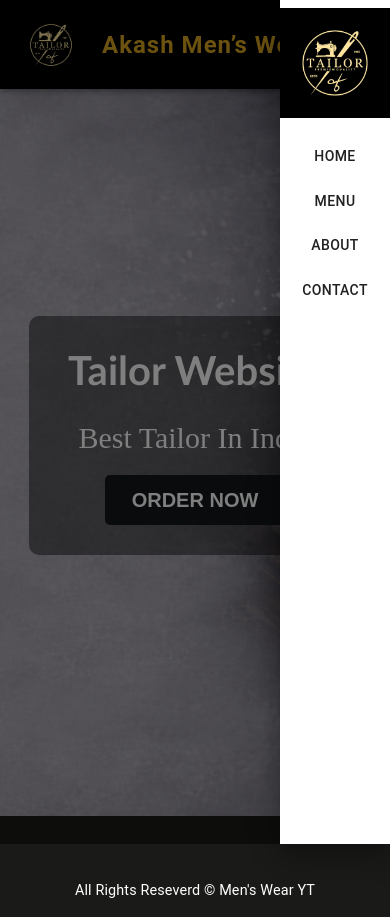
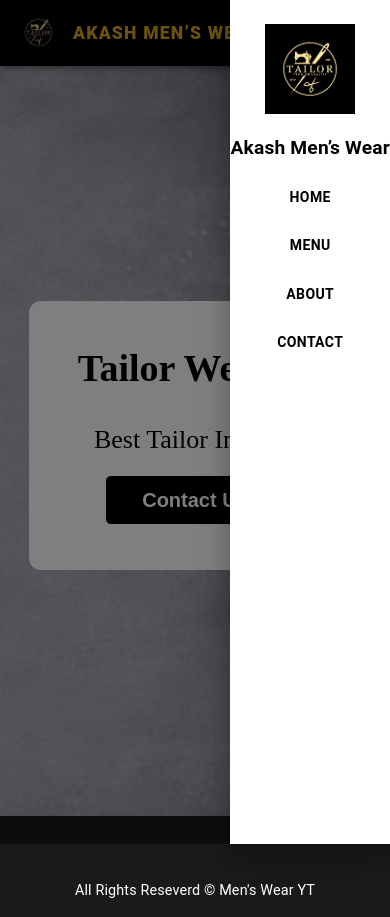
Before and after one commit to kc022352/Tailor-Website, a React (Create React App) app: page / in a window 390 px wide. Both pictures are taken after a click on the button 366 px from the left and 44 px from the top of the page. Built offline with nearby package versions, Linux system fonts and the light colour scheme; some icons are missing.

Commit message:
Styled navbar for mobile and desktop

```diff
--- a/src/components/Layout/Header.js
+++ b/src/components/Layout/Header.js
@@ -19,39 +19,57 @@ const Navbar = () => {
     setMobileOpen(!mobileOpen);
   };
 
+  /* ================= MOBILE DRAWER ================= */
   const drawer = (
-    <Box onClick={handleDrawerToggle} sx={{ textAlign: "center", py: 1 }}>
+    <Box
+      onClick={handleDrawerToggle}
+      sx={{
+        textAlign: "center",
+        py: 3,
+      }}
+    >
       <Box
         component="img"
         src={Logo}
         alt="logo"
         sx={{
-          height: 110,
-          width: "auto",
-          objectFit: "contain",
+          height: 90,
           mx: "auto",
+          mb: 2,
         }}
       />
 
-      <Box sx={{
-        my: 2,
+      <Typography
+        sx={{
+          fontWeight: 700,
+          fontSize: "1.2rem",
+          mb: 2,
+          color: "black",
+        }}
+      >
+        Akash Men’s Wear
+      </Typography>
+
+      <Box
+        sx={{
           display: "flex",
           flexDirection: "column",
-        gap: 1,
-
-        }}>
-        <Button component={NavLink} to="/" color="inherit">
-          Home
+          gap: 1.5,
+        }}
+      >
+        {["Home", "Menu", "About", "Contact"].map((item) => (
+          <Button
+            key={item}
+            component={NavLink}
+            to={item === "Home" ? "/" : `/${item.toLowerCase()}`}
+            sx={{
+              color: "black",
+              fontWeight: 600,
+            }}
+          >
+            {item}
           </Button>
-        <Button component={NavLink} to="/menu" color="inherit">
-          Menu
-        </Button>
-        <Button component={NavLink} to="/about" color="inherit">
-          About
-        </Button>
-        <Button component={NavLink} to="/contact" color="inherit">
-          Contact
-        </Button>
+        ))}
       </Box>
     </Box>
   );
@@ -59,36 +77,38 @@ const Navbar = () => {
   return (
     <>
       <AppBar component="nav" sx={{ bgcolor: "black" }}>
-        <Toolbar sx={{ py: 1.2 }}>
-          {/* LEFT LOGO */}
-          <Box sx={{ display: "flex", alignItems: "center", gap: 2 }}>
+        <Toolbar sx={{ py: 1.3 }}>
+          {/* ================= LOGO + BRAND ================= */}
+          <Box
+            sx={{
+              display: "flex",
+              alignItems: "center",
+              gap: 1.5,           // 🔥 space control
+            }}
+          >
             <Box
               component="img"
               src={Logo}
               alt="logo"
               sx={{
-      height: 70,
-      width: "auto",
-      objectFit: "contain",
-      display: "block",
+                height: { xs: 45, sm: 55 }, // mobile / desktop
               }}
             />
 
             <Typography
-    variant="h5"
               sx={{
-      fontWeight: "bold",
+                fontWeight: 800,
+                fontSize: { xs: "1.1rem", sm: "1.4rem" },
+                letterSpacing: "1.2px",
                 color: "goldenrod",
-      letterSpacing: "1px",
+                textTransform: "uppercase",
               }}
             >
-
               Akash Men’s Wear
             </Typography>
-
           </Box>
 
-          {/* MOBILE MENU BUTTON */}
+          {/* ================= MOBILE MENU ICON ================= */}
           <IconButton
             color="inherit"
             edge="end"
@@ -98,25 +118,29 @@ const Navbar = () => {
             <MenuIcon />
           </IconButton>
 
-          {/* DESKTOP LINKS */}
-          <Box sx={{ ml: "auto", display: { xs: "none", sm: "block" } }}>
-            <Button component={NavLink} to="/" sx={{ color: "white" }}>
-              Home
+          {/* ================= DESKTOP MENU ================= */}
+          <Box sx={{ ml: "auto", display: { xs: "none", sm: "flex" }, gap: 1 }}>
+            {["Home", "Menu", "About", "Contact"].map((item) => (
+              <Button
+                key={item}
+                component={NavLink}
+                to={item === "Home" ? "/" : `/${item.toLowerCase()}`}
+                sx={{
+                  color: "white",
+                  fontWeight: 600,
+                  "&.active": {
+                    color: "goldenrod",
+                  },
+                }}
+              >
+                {item}
               </Button>
-            <Button component={NavLink} to="/menu" sx={{ color: "white" }}>
-              Menu
-            </Button>
-            <Button component={NavLink} to="/about" sx={{ color: "white" }}>
-              About
-            </Button>
-            <Button component={NavLink} to="/contact" sx={{ color: "white" }}>
-              Contact
-            </Button>
+            ))}
           </Box>
         </Toolbar>
       </AppBar>
 
-      {/* DRAWER */}
+      {/* ================= DRAWER ================= */}
       <Drawer
         anchor="right"
         open={mobileOpen}
--- a/src/pages/Home.js
+++ b/src/pages/Home.js
@@ -1,27 +1,34 @@
 import React from 'react';
 import Layout from '../components/Layout/Layout';
-import { Link } from "react-router-dom";
-import Banner from "../images/images1.png"
+import Banner from "../images/images1.png";
 import "../styles/HomeStyles.css";
 
 const Home = () => {
   return (
     <Layout>
-      <div className="home" style={{backgroundImage:`url(${Banner})`}}>
+      <div
+        className="home"
+        style={{ backgroundImage: `url(${Banner})` }}
+      >
         <div className="headerContainer">
           <h1>Tailor Website</h1>
           <p>Best Tailor In India</p>
-          <Link to={"/menu"}>
-          <button>
-            ORDER NOW
-          </button>
-          </Link>
+
+          {/* WhatsApp Contact Button */}
+          <a
+            href="https://wa.me/917738195355?text=Hello%20I%20want%20tailoring%20service"
+            target="_blank"
+            rel="noopener noreferrer"
+          >
+            <button>
+              Contact Us
+            </button>
+          </a>
 
         </div>
       </div>
+    </Layout>
+  );
+};
 
-    </Layout>
-  )
-}
-
-export default Home
+export default Home;
--- a/src/styles/HomeStyles.css
+++ b/src/styles/HomeStyles.css
@@ -1,111 +1,88 @@
-.home{
+.home {
   height: 90vh;
   display: flex;
   justify-content: center;
-    align-items: left;
+  align-items: flex-start;
   flex-direction: column;
   background-position: center;
   background-repeat: no-repeat;
   background-size: cover;
 }
-.headerContainer{
-    width: auto;
+
+/* ================= DESKTOP ================= */
+
+.headerContainer {
   margin-left: 30px;
+  padding: 30px;
+  background-color: rgba(0, 0, 0, 0.7); /* black background */
+  color: white;
+  border-radius: 12px;
 }
 
-.home .headerContainer h1{
-    justify-content: center;
-    align-items: center;
+.home .headerContainer h1 {
+  font-size: 70px;
   font-weight: bold;
-    font-size: 70px;
-    font-family: 'Gill Sans', 'Gill Sans MT', Calibri, 'Trebuchet MS', sans-serif;
-    color: black;
+  color: white;
 }
 
-.home .headerContainer p{
+.home .headerContainer p {
   margin-top: 15px;
-    padding: 0;
   font-size: 40px;
-    font-weight: lighter;
-    color: black;
+  color: white;
 }
 
-.home .headerContainer button{
-    background-color: #121619;
+.home .headerContainer button {
+  background-color: black;
   margin-top: 20px;
-    border: none;
-    border-radius: 5px;
+  border: 1px solid white;
+  border-radius: 6px;
   cursor: pointer;
   height: 50px;
   width: 180px;
-    text-decoration: none;
   color: white;
   font-size: 20px;
 }
 
-.headerContainer button:hover{
-    background-color: #07090a;
-    cursor: pointer;
+.headerContainer button:hover {
+  background-color: #111;
   transition: 0.3s ease-in;
 }
 
-@media only screen and (max-width: 600px){
+/* ================= MOBILE ================= */
 
-    .headerContainer{
-        margin-left: 0;
-        border-radius: 10px;
-        width: 80%;
-        display: flex;
-        justify-content: center;
-        align-items: center;
-        flex-direction: column;
-        background-color: #121619;
-        color:white;
-    }
-
-    .home .headerContainer h1{
-        font-size: 40px;
-        height: 30px;
-        margin: 30px 0px;
-        color:white;
-    }
-
-    .home .headerContainer p{
-        font-size: 30px;
-        color:white;
-    }
-
-    .headerContainer button{
-        background-color:white;
-        color:#121619;
-        margin-bottom:30px;
-    }
-}
-@media only screen and (max-width: 600px){
-
-    .headerContainer{
-        margin-left: 0;
-        border-radius: 10px;
-        width: 85%;
-        display: flex;
-        justify-content: center;
-        align-items: center;
-        flex-direction: column;
-        background-color: rgba(0,0,0,0.45);  /* NEW – thoda light black */
-        color:white;
-    }
-
-    .headerContainer button{
-        background-color:white;
-        color:#121619;
-        font-weight:600;
-        border-radius:8px;
-    }
-}
-@media only screen and (max-width: 600px){
-
-    .home{
+@media only screen and (max-width: 600px) {
+  .home {
     align-items: center;
     text-align: center;
   }
+
+  .headerContainer {
+    margin-left: 0;
+    width: 85%;
+    padding: 25px;
+    background-color: white;   /* ✅ white background */
+    color: black;              /* ✅ black text */
+    display: flex;
+    flex-direction: column;
+    align-items: center;
   }
+
+  .home .headerContainer h1 {
+    font-size: 38px;
+    margin: 20px 0;
+    color: black;
+  }
+
+  .home .headerContainer p {
+    font-size: 26px;
+    color: black;
+  }
+
+  .headerContainer button {
+    background-color: white;
+    color: black;
+    border: 1px solid black;
+    margin-bottom: 20px;
+    font-weight: 600;
+  }
+}
```
Lines whose indentation alone changed are shown as unchanged.
